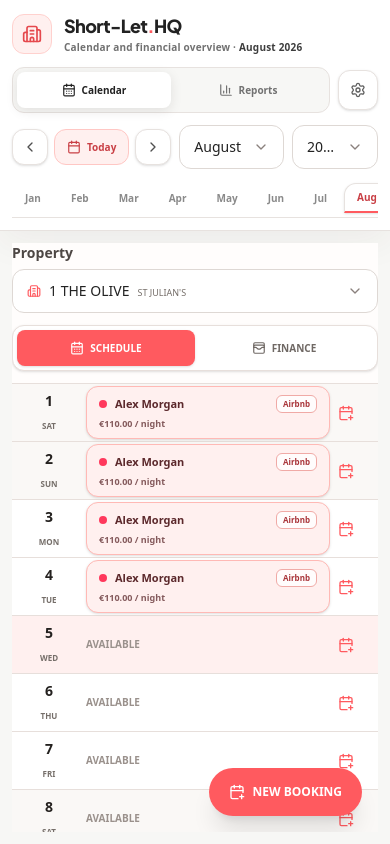
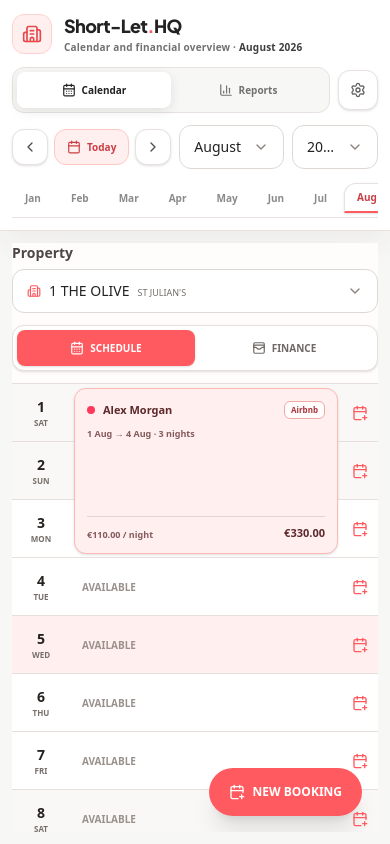
Before and after one commit to omeryigitler/-Property-Management, a React (Vite) app: page / in a window 390 px wide. Built offline with nearby package versions, Linux system fonts and the light colour scheme.

Commit message:
fix: merge mobile booking nights into one span

```diff
--- a/src/components/calendar/MobileCalendarView.tsx
+++ b/src/components/calendar/MobileCalendarView.tsx
@@ -12,8 +12,12 @@ import {
   usePropertyStore,
 } from '../../store/usePropertyStore';
 import { CHANNEL_CONFIG, LOCATIONS } from '../../config/locations';
+import { Booking } from '../../types';
 import { getDaysForMonth } from '../../utils/dateUtilities';
-import { getCellBookingState } from '../../utils/bookingCalculations';
+import {
+  getBookingOccupiedNights,
+  getCellBookingState,
+} from '../../utils/bookingCalculations';
 import { calculatePropertyFinancials } from '../../utils/financeCalculations';
 import { formatCents } from '../../utils/currency';
 import { getGuestDisplayName } from '../../utils/guestNames';
@@ -21,6 +25,23 @@ import { CustomSelect } from '../common/CustomSelect';
 
 const REPORT_PROPERTY_SESSION_KEY = 'shortlet-report-property-id';
 type MobileSection = 'schedule' | 'finance';
+
+interface MobileBookingSpan {
+  booking: Booking;
+  startIndex: number;
+  rowSpan: number;
+  visibleNights: number;
+  totalNights: number;
+  totalCents: number;
+}
+
+function formatMobileDate(dateStr: string): string {
+  const [year, month, day] = dateStr.split('-').map(Number);
+  return new Date(year, month - 1, day).toLocaleDateString('en-GB', {
+    day: 'numeric',
+    month: 'short',
+  });
+}
 
 export function MobileCalendarView() {
   const selectedMonth = useDashboardStore((state) => state.selectedMonth);
@@ -51,6 +72,49 @@ export function MobileCalendarView() {
   const property = activeProperties.find(
     (item) => item.id === selectedPropertyId
   );
+
+  const bookingSpans = useMemo<MobileBookingSpan[]>(() => {
+    if (!property) return [];
+
+    const dayIndexByDate = new Map(
+      days.map((day, index) => [day.dateStr, index] as const)
+    );
+
+    return bookings
+      .filter(
+        (booking) =>
+          booking.propertyId === property.id && booking.status !== 'cancelled'
+      )
+      .map((booking) => {
+        const allNights = getBookingOccupiedNights(booking);
+        const visibleNights = allNights.filter((night) =>
+          dayIndexByDate.has(night.dateStr)
+        );
+
+        if (visibleNights.length === 0) return null;
+
+        const indexes = visibleNights
+          .map((night) => dayIndexByDate.get(night.dateStr))
+          .filter((index): index is number => index != null);
+        const startIndex = Math.min(...indexes);
+        const endIndex = Math.max(...indexes);
+
+        return {
+          booking,
+          startIndex,
+          rowSpan: endIndex - startIndex + 1,
+          visibleNights: visibleNights.length,
+          totalNights: allNights.length,
+          totalCents: allNights.reduce(
+            (sum, night) => sum + night.allocatedRevenueCents,
+            0
+          ),
+        };
+      })
+      .filter((span): span is MobileBookingSpan => Boolean(span))
+      .sort((left, right) => left.startIndex - right.startIndex);
+  }, [bookings, days, property]);
+
   const financials = property
     ? calculatePropertyFinancials(
         property.id,
@@ -130,56 +194,118 @@ export function MobileCalendarView() {
 
       <div className="min-h-0 flex-1 overflow-y-auto pb-[max(6rem,env(safe-area-inset-bottom))] no-scrollbar">
         {section === 'schedule' ? (
-          <div className="divide-y divide-[#e7dfdb] bg-white">
-            {days.map((day) => {
+          <div className="grid auto-rows-[58px] grid-cols-[58px_minmax(0,1fr)_36px] bg-white">
+            {days.map((day, index) => {
               const state = getCellBookingState(
                 property.id,
                 day.dateStr,
                 bookings
               );
-              const booking = state.booking;
-              const channelConfig = booking
-                ? CHANNEL_CONFIG[booking.channel]
-                : null;
-              const guestName = booking
-                ? getGuestDisplayName(booking.guestName)
-                : '';
+              const occupiedBooking = state.isOccupied ? state.booking : null;
 
               return (
-                <button
-                  key={day.dateStr}
-                  type="button"
-                  onClick={() =>
-                    booking
-                      ? openModal('booking_edit', { bookingId: booking.id })
-                      : openModal('booking_add', {
-                          prefilledPropertyId: property.id,
-                          prefilledDate: day.dateStr,
-                        })
-                  }
-                  className={`grid min-h-[58px] w-full grid-cols-[58px_minmax(0,1fr)_32px] items-center gap-2 px-2 text-left transition-colors ${
+                <React.Fragment key={day.dateStr}>
+                  <div
+                    aria-hidden="true"
+                    className={`z-0 border-b border-[#e7dfdb] ${
                       day.isToday
                         ? 'bg-[#fff0ef]'
                         : day.isWeekend
                           ? 'bg-[#faf8f6]'
                           : 'bg-white'
                     }`}
+                    style={{ gridColumn: '1 / -1', gridRow: index + 1 }}
+                  />
+
+                  <button
+                    type="button"
+                    onClick={() =>
+                      occupiedBooking
+                        ? openModal('booking_edit', {
+                            bookingId: occupiedBooking.id,
+                          })
+                        : openModal('booking_add', {
+                            prefilledPropertyId: property.id,
+                            prefilledDate: day.dateStr,
+                          })
+                    }
+                    className="z-10 flex flex-col items-center justify-center text-center"
+                    style={{ gridColumn: 1, gridRow: index + 1 }}
+                    aria-label={`${day.dayNumber} ${day.weekday}`}
                   >
-                  <div className="text-center">
                     <span className="block text-sm font-extrabold text-[#24211f]">
                       {day.dayNumber}
                     </span>
                     <span className="text-[8px] font-extrabold uppercase text-[#756e69]">
                       {day.weekday}
                     </span>
-                  </div>
+                  </button>
 
-                  {booking && channelConfig ? (
-                    <div
-                      className={`min-w-0 rounded-xl border px-3 py-2 shadow-sm ${channelConfig.colorClass} ${
-                        booking.status === 'provisional'
+                  {!state.isOccupied && (
+                    <button
+                      type="button"
+                      onClick={() =>
+                        openModal('booking_add', {
+                          prefilledPropertyId: property.id,
+                          prefilledDate: day.dateStr,
+                        })
+                      }
+                      className="z-10 flex items-center px-3 text-left text-[10px] font-extrabold uppercase text-[#9a918c]"
+                      style={{ gridColumn: 2, gridRow: index + 1 }}
+                    >
+                      Available
+                    </button>
+                  )}
+
+                  <button
+                    type="button"
+                    onClick={() =>
+                      occupiedBooking
+                        ? openModal('booking_edit', {
+                            bookingId: occupiedBooking.id,
+                          })
+                        : openModal('booking_add', {
+                            prefilledPropertyId: property.id,
+                            prefilledDate: day.dateStr,
+                          })
+                    }
+                    className="z-30 flex items-center justify-center text-[#ff5a5f]"
+                    style={{ gridColumn: 3, gridRow: index + 1 }}
+                    aria-label={occupiedBooking ? 'Edit booking' : 'Add booking'}
+                  >
+                    <CalendarPlus className="h-4 w-4" />
+                  </button>
+                </React.Fragment>
+              );
+            })}
+
+            {bookingSpans.map((span) => {
+              const channelConfig = CHANNEL_CONFIG[span.booking.channel];
+              const guestName = getGuestDisplayName(span.booking.guestName);
+              const compact = span.rowSpan === 1;
+
+              return (
+                <button
+                  key={span.booking.id}
+                  type="button"
+                  onClick={() =>
+                    openModal('booking_edit', { bookingId: span.booking.id })
+                  }
+                  className={`z-20 m-1 min-h-0 overflow-hidden rounded-xl border text-left shadow-sm transition-transform active:scale-[0.99] ${
+                    channelConfig.colorClass
+                  } ${
+                    span.booking.status === 'provisional'
                       ? 'border-dashed'
                       : ''
+                  }`}
+                  style={{
+                    gridColumn: 2,
+                    gridRow: `${span.startIndex + 1} / span ${span.rowSpan}`,
+                  }}
+                >
+                  <div
+                    className={`flex h-full min-h-0 flex-col ${
+                      compact ? 'justify-center px-3 py-2' : 'p-3'
                     }`}
                   >
                     <div className="flex min-w-0 items-center gap-2">
@@ -195,17 +321,36 @@ export function MobileCalendarView() {
                         {channelConfig.name}
                       </span>
                     </div>
+
+                    {compact ? (
                       <span className="mt-1 block text-[9px] font-semibold opacity-75">
-                        {formatCents(booking.nightlyRateCents)} / night
+                        {formatCents(span.booking.nightlyRateCents)} / night
                       </span>
+                    ) : (
+                      <>
+                        <span className="mt-2 text-[9px] font-semibold opacity-75">
+                          {formatMobileDate(span.booking.checkInDate)} →{' '}
+                          {formatMobileDate(span.booking.checkOutDate)} ·{' '}
+                          {span.totalNights}{' '}
+                          {span.totalNights === 1 ? 'night' : 'nights'}
+                        </span>
+                        <div className="mt-auto flex items-end justify-between gap-2 border-t border-current/15 pt-2">
+                          <span className="text-[9px] font-semibold opacity-75">
+                            {formatCents(span.booking.nightlyRateCents)} / night
+                          </span>
+                          <strong className="text-[11px] font-extrabold">
+                            {formatCents(span.totalCents)}
+                          </strong>
                         </div>
-                  ) : (
-                    <span className="text-[10px] font-extrabold uppercase text-[#9a918c]">
-                      Available
+                      </>
+                    )}
+
+                    {span.visibleNights < span.totalNights && (
+                      <span className="mt-1 text-[8px] font-semibold opacity-60">
+                        Continues outside this month
                       </span>
                     )}
-
-                  <CalendarPlus className="h-4 w-4 text-[#ff5a5f]" />
+                  </div>
                 </button>
               );
             })}
```
Lines whose indentation alone changed are shown as unchanged.
